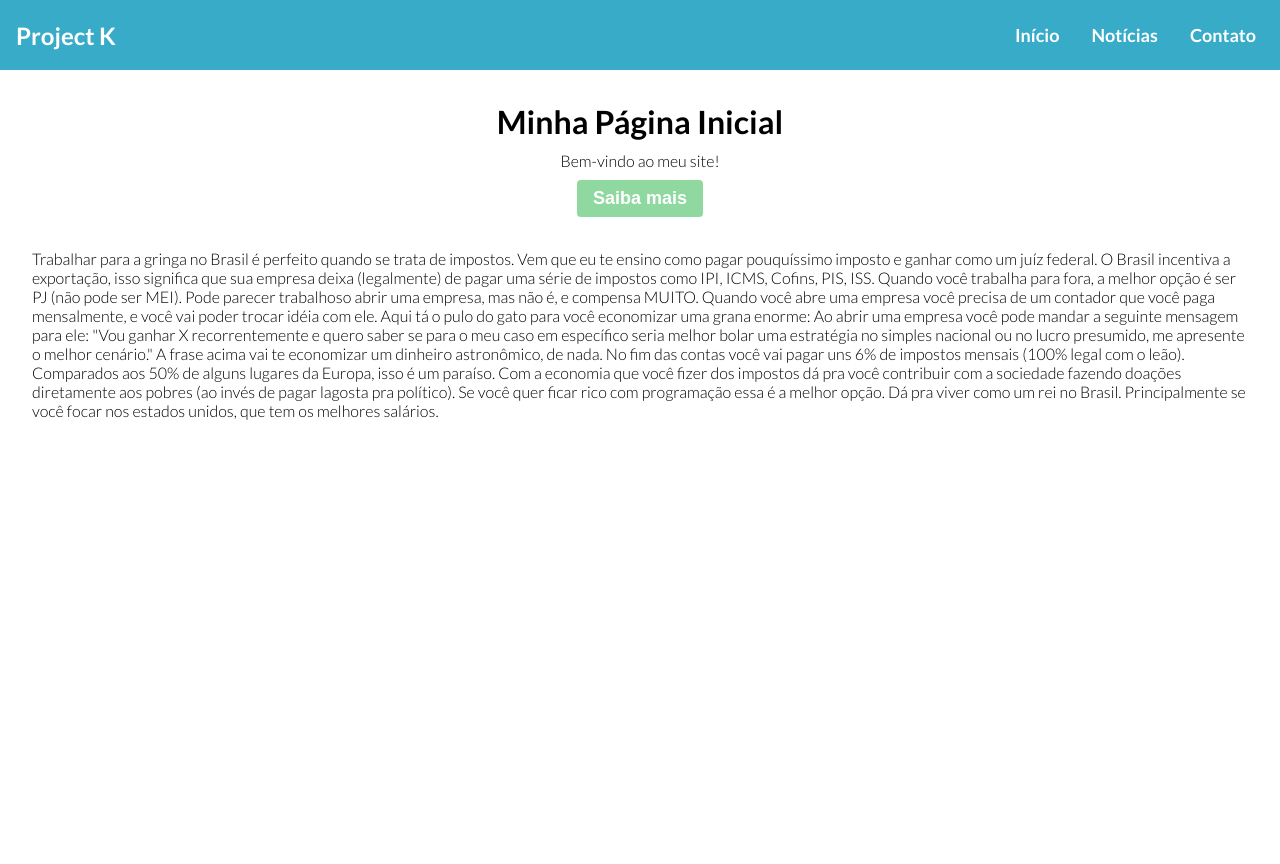
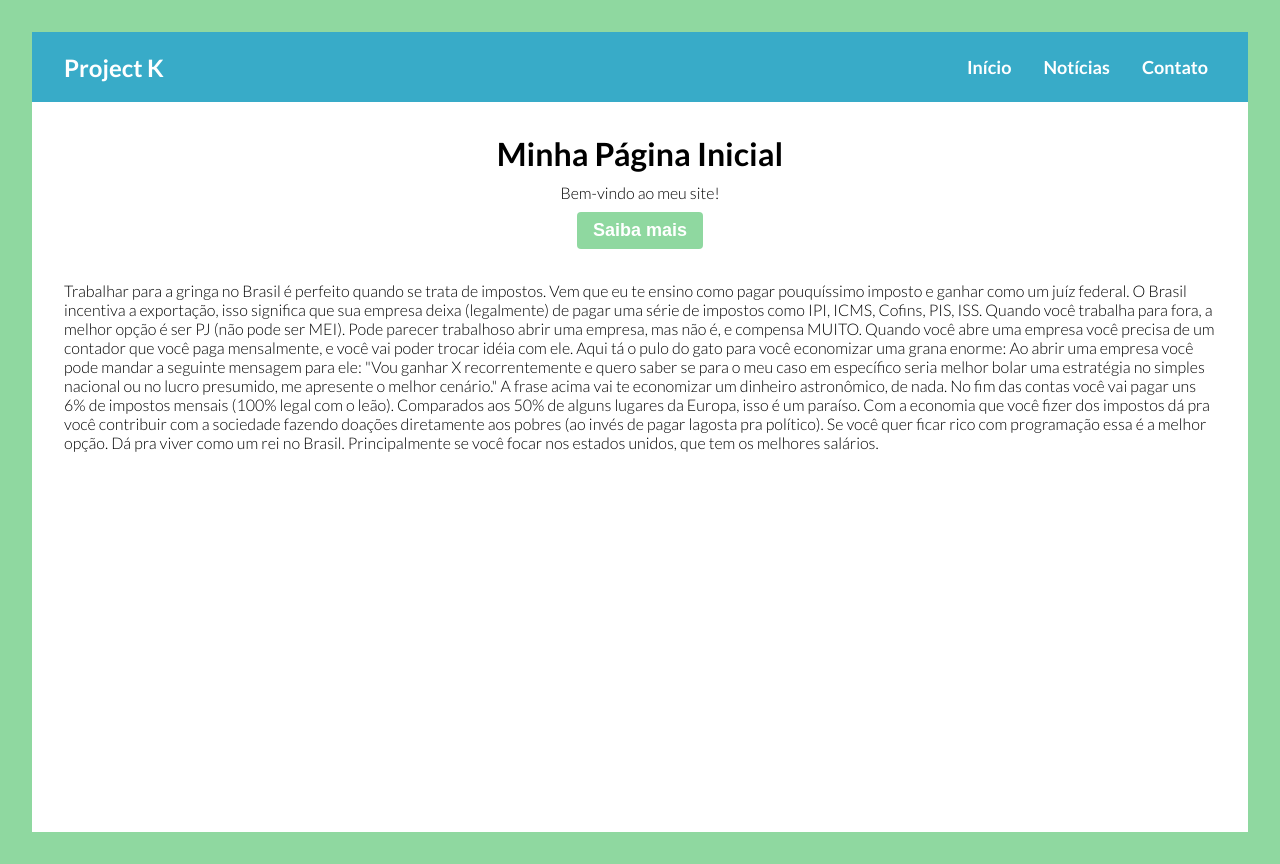
Before and after one commit to Beneilton-Martins/cultural-newsletter, a Nuxt app in the folder nuxt-app/: page / in a window 1280 px wide. Before the commit the page ends 800 px from the top, so only its background shows below. Built offline with nearby package versions, Linux system fonts and the light colour scheme.

Commit message:
add-- initial style

```diff
--- a/nuxt-app/assets/main.css
+++ b/nuxt-app/assets/main.css
@@ -10,6 +10,7 @@
 
 body {
   font-family: 'Lato', sans-serif;
+  background-color: var(--color-green);
 }
 
 h1, h2, h3 {
--- a/nuxt-app/components/MainNavbar.vue
+++ b/nuxt-app/components/MainNavbar.vue
@@ -18,7 +18,7 @@
   align-items: center;
   background-color: #38ABC8;
   color: #FFFFFF;
-  padding: 16px;
+  padding: 16px 32px;
 }
 
 .navbar-brand {
--- a/nuxt-app/pages/index.vue
+++ b/nuxt-app/pages/index.vue
@@ -1,5 +1,5 @@
 <template>
-    <div>
+    <div class="background">
         <MainNavbar />
         <MainSection />
     </div>
@@ -9,4 +9,9 @@
 </script>
 
 <style scoped>
+.background {
+    background-color: white;
+    height: 100vh;
+    margin: 32px;
+}
 </style>
```
